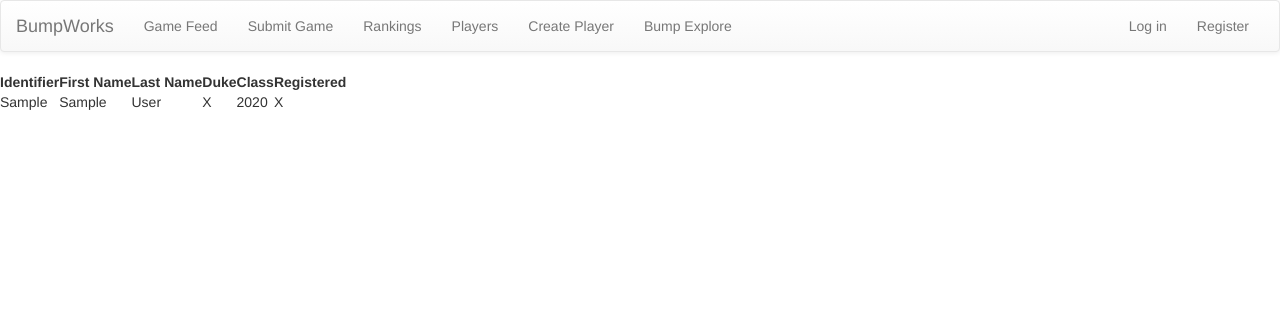
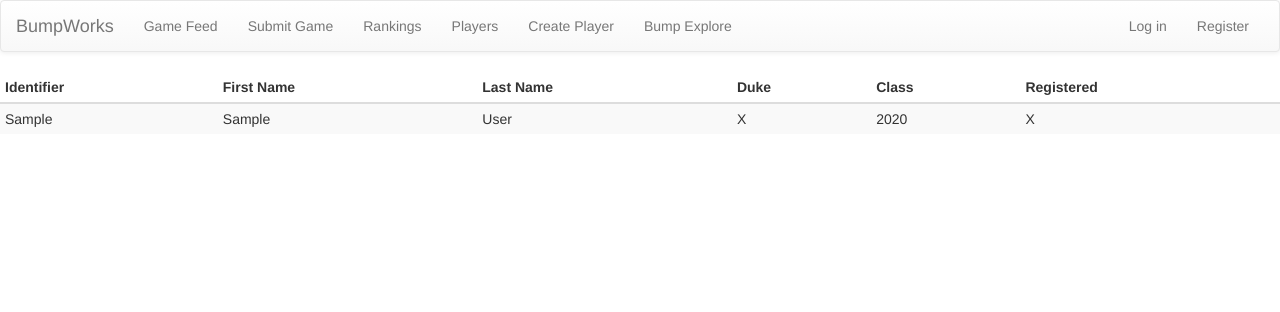
Before and after one commit to Bumpworks/bumpsite, a Django app: page /players/ in a window 1280 px wide. Shown: the top 312 px of the page. Run offline with Django 3.2, Linux system fonts and the light colour scheme; tables that the repository leaves empty hold one stand-in row (values such as "Sample post"); some libraries are stand-ins or nearby versions.

Commit message:
front-end table on site

```diff
--- a/mysite/bump/templates/bump/players.html
+++ b/mysite/bump/templates/bump/players.html
@@ -1,7 +1,8 @@
 {% extends 'bump/base.html' %}
 {% block content %}
     {% if players %}
-    <table>
+    <table class="table table-striped table-condensed table-hover">
+      <thead>
         <tr>
             <th>Identifier</th>
             <th>First Name</th>
@@ -10,16 +11,19 @@
             <th>Class</th>
             <th>Registered</th>
         </tr>
+      </thead>
+      <tbody>
     {% for p in players %}
         <tr>
-            <td>{{ p.identifier }}</td>
-            <td>{{ p.first_name }}</td>
-            <td>{{ p.last_name}}</td>
-            <td>{% if p.duke %} X {% endif %}</td>
-            <td>{{ p.class_year }}</td>
-            <td>{% if p.user %} X {% endif %}</td>
+            <td>{{p.identifier}}</td>
+            <td>{{p.first_name}}</td>
+            <td>{{p.last_name}}</td>
+            <td>{%if p.duke%} X {% endif %}</td>
+            <td>{{p.class_year}}</td>
+            <td>{%if p.user%} X {% endif %}</td>
         </tr>
     {% endfor %}
+      </tbody>
     </table>
     {% endif %}
 {% endblock %}
```
